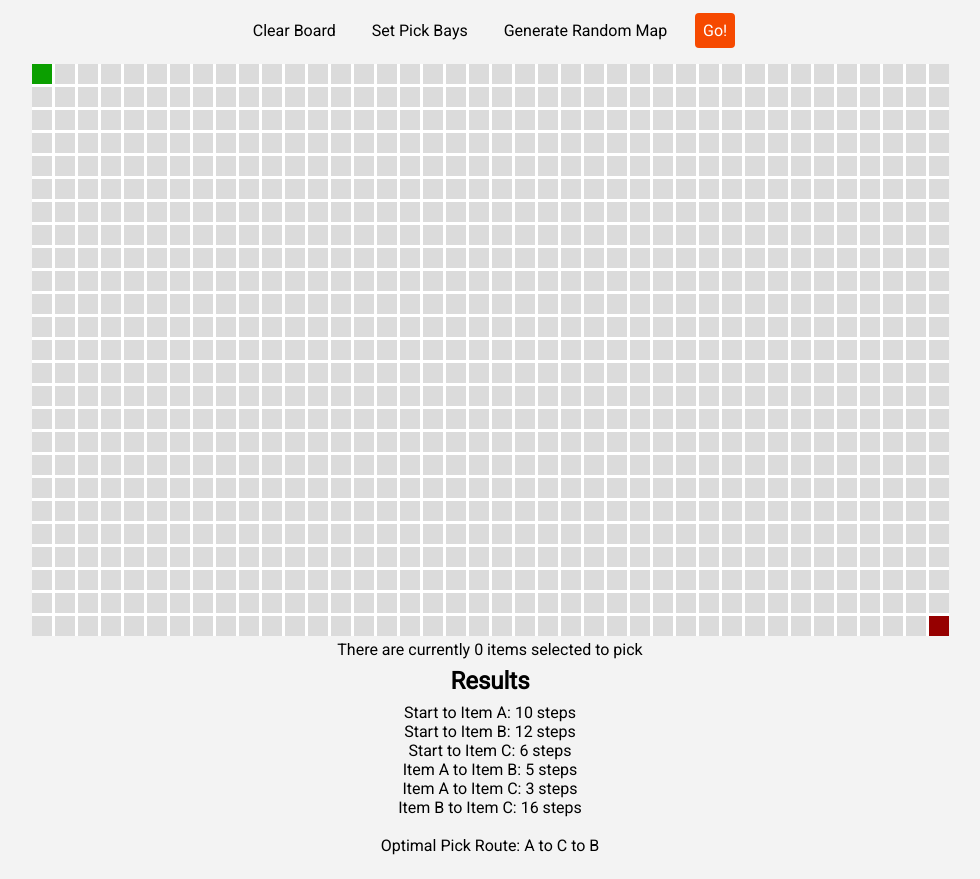
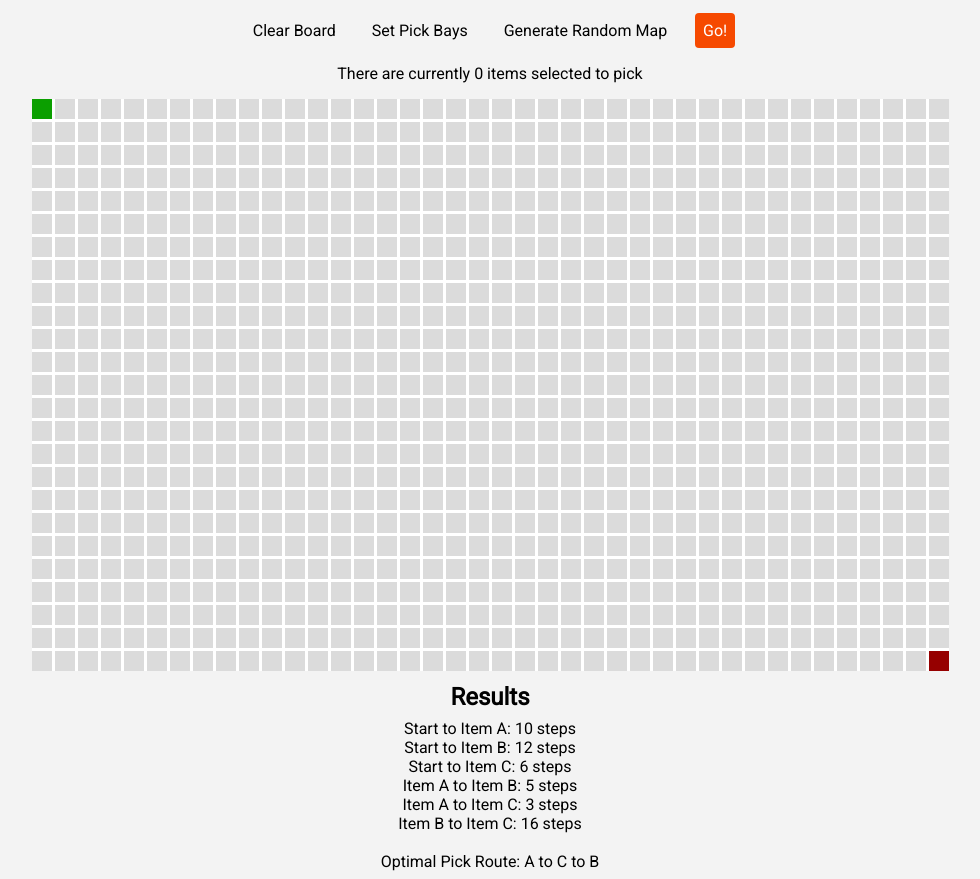
Before and after one commit to georgelowe/Warehouse-Path-Finding-Visualisation, a plain HTML site: page index.html in a window 1280 px wide. Shown: the part 49-928 px from the top of the page, without its empty margins (150-1130 px from the left). Drawn offline with Linux system fonts and the light colour scheme.

Commit message:
Pick Item Labelling

```diff
--- a/index.html
+++ b/index.html
@@ -27,11 +27,11 @@
         <button class="action-button" id="go-button">Go!</button>
       </div>
 
-      <canvas id="canvas" width="917" height="572"></canvas>
-
-      <div id="config-message-container">
+      <div id="pick-count-message-container">
         There are currently 0 items selected to pick
       </div>
+
+      <canvas id="canvas" width="917" height="572"></canvas>
 
       <div class="results-container">
         <h2>Results</h2>
--- a/script.js
+++ b/script.js
@@ -2,7 +2,7 @@
 var clearButton = document.getElementById("clear-button");
 var setPickButton = document.getElementById("set-pick-button");
 var goButton = document.getElementById("go-button");
-var configMessage = document.getElementById("config-message-container");
+var pickCountMessage = document.getElementById("pick-count-message-container");
 var resultsMessage = document.getElementById("results-container");
 
 // Tiles
@@ -16,6 +16,18 @@ var tileDim = 20;
 // Selection Mode Handling
 var selectionMode = "rackingMode";
 var pickCount = 0;
+var labelMap = {
+  1: "A",
+  2: "B",
+  3: "C",
+  4: "D",
+  5: "E",
+  6: "F",
+  7: "G",
+  8: "H",
+  9: "I",
+  10: "J",
+};
 
 // Event Listeners
 clearButton.addEventListener(
@@ -40,10 +52,25 @@ setPickButton.addEventListener(
   false
 );
 
-goButton.addEventListener("click", function () {}, false);
+goButton.addEventListener(
+  "click",
+  function () {
+    // if (pickCount > 0) {
+    //   for (let i = 0; i < pickCount; i++) {
+    //     solve("start", labelMap[i + 1]);
+    //   }
+    // } else {
+    //   pickCountMessage.textContent =
+    //     "You must select at least one item to be picked";
+    // }
+
+    // DELETE THIS AFTER CONFIGURING ALG
+    solve("start", "A");
+  },
+  false
+);
 
 // Populate tileArray of tile objects
-
 for (let i = 0; i < numColumns; i++) {
   tileArray[i] = [];
   for (let j = 0; j < numRows; j++) {
@@ -53,8 +80,8 @@ for (let i = 0; i < numColumns; i++) {
 configDefaultTiles();
 
 function configDefaultTiles() {
-  // Config start and end points
   tileArray[0][0].setStatus("start");
+  tileArray[0][0].setLabel("start");
   tileArray[numColumns - 1][numRows - 1].setStatus("end");
 }
 
@@ -80,19 +107,22 @@ function clearGrid() {
 }
 
 function drawTile(x, y, state) {
-  deleteTile(x + 1, y + 1);
   ctx.fillStyle = state;
   ctx.beginPath();
   ctx.rect(x, y, 20, 20);
   ctx.closePath();
   ctx.fill();
+
+  // label tile if it is a pick item
+  if (state == "#f64900") {
+    ctx.font = "10pt Arial";
+    ctx.textAlign = "center";
+    ctx.textBaseline = "middle";
+    ctx.fillStyle = "#ffffff";
+    ctx.fillText(labelMap[pickCount], x + 10, y + 10);
+  }
 }
 
-function deleteTile(x, y) {
-  ctx.clearRect(x, y, tileDim, tileDim);
-}
-
-// check which mode we are in: i.e. selecting racking or selecting pick items
 function selectTile(e) {
   let xCoord = e.pageX - canvas.offsetLeft;
   let yCoord = e.pageY - canvas.offsetTop;
@@ -116,8 +146,11 @@ function selectTile(e) {
             tileArray[i][j].setStatus("racking");
           } else if ((selectionMode = "pickingMode")) {
             if (tileArray[i][j].status != "pick") {
-              tileArray[i][j].setStatus("pick");
-              pickCount++;
+              if (pickCount < 10) {
+                tileArray[i][j].setStatus("pick");
+                tileArray[i][j].setLabel("" + labelMap[pickCount + 1]);
+                pickCount++;
+              }
             }
           }
 
@@ -135,7 +168,7 @@ function selectTile(e) {
 }
 
 function updatePickCountMessage() {
-  configMessage.textContent =
+  pickCountMessage.textContent =
     "There are currently " + pickCount + " items selected to pick";
 }
 
@@ -152,3 +185,8 @@ function calculateCost() {}
 function calculateBestRoute() {}
 
 populateGrid();
+
+// Solve between two points
+function solve(firstLabel, secondLabel) {
+  console.log("first is: " + firstLabel + "\nsecond is: " + secondLabel);
+}
--- a/styles.css
+++ b/styles.css
@@ -65,5 +65,9 @@ button {
   background-image: linear-gradient(45deg, #f64900, #ff4582);
 }
 
+#pick-count-message-container {
+  margin-bottom: 1rem;
+}
+
 /* .results-container {
 } */
--- a/tile.js
+++ b/tile.js
@@ -4,6 +4,7 @@ class Tile {
     this.y = y;
     this.status = "empty";
     this.colour = "#dbdbdb";
+    this.label = "null";
   }
 
   setStatus(status) {
@@ -20,4 +21,8 @@ class Tile {
       this.colour = "#960000";
     }
   }
+
+  setLabel(label) {
+    this.label = label;
+  }
 }
```
